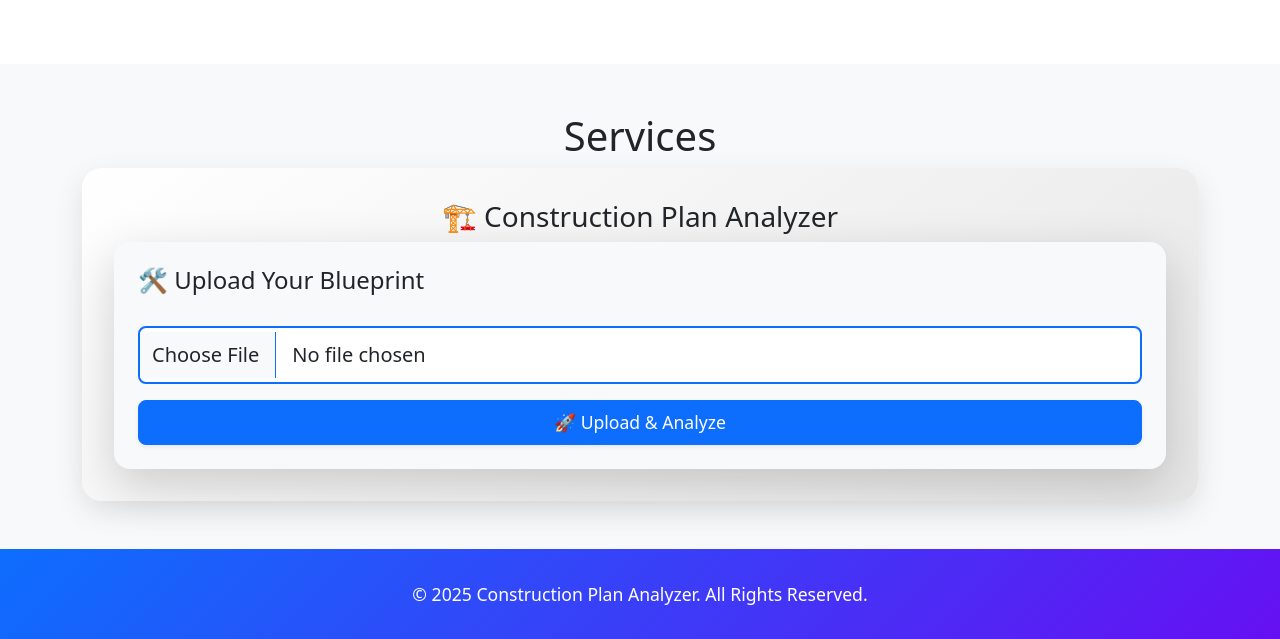
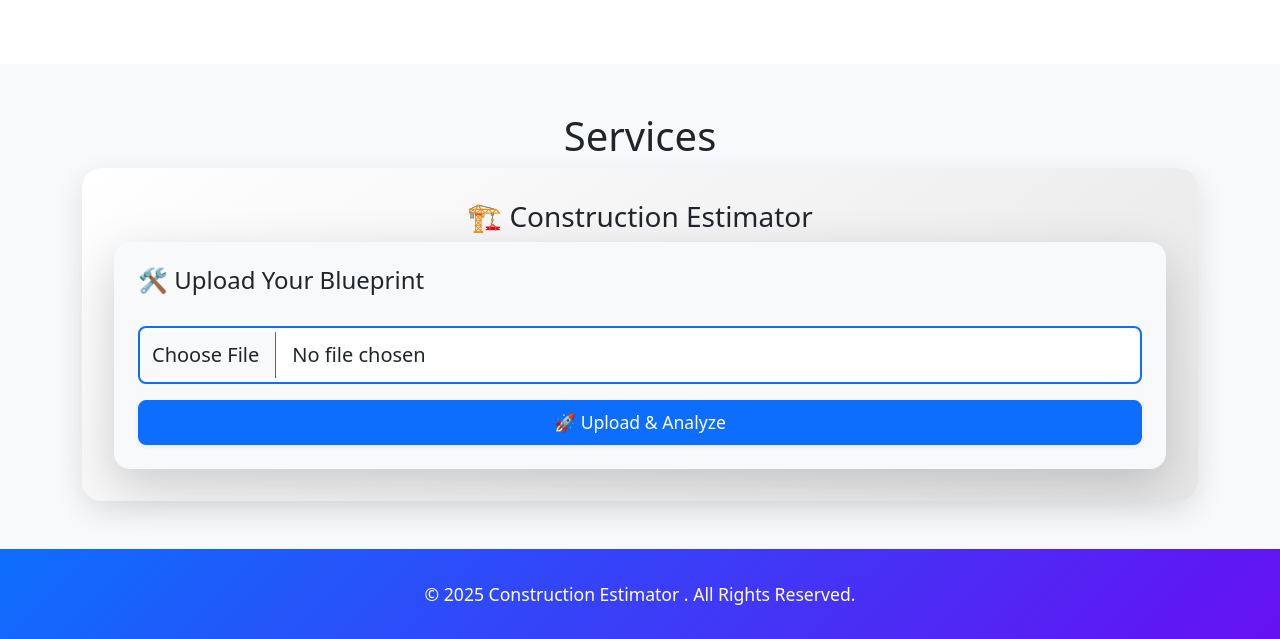
Before and after one commit to PrajienKanth/contruction, a Flask app: page / in a window 1280 px wide. Shown: the part 1421-2060 px from the top of the page. Run offline with Flask 3, Linux system fonts and the light colour scheme; some libraries are stand-ins or nearby versions.

Commit message:
Update index.html

```diff
--- a/templates/index.html
+++ b/templates/index.html
@@ -4,7 +4,7 @@
 <head>
   <meta charset="UTF-8">
   <meta name="viewport" content="width=device-width, initial-scale=1">
-  <title>Construction Plan Analyzer</title>
+  <title>Construction Estimator</title>
   <!-- Favicon -->
   <link rel="icon" type="image/x-icon" href="/static/images/logo.png">
 
@@ -28,7 +28,7 @@
     <div class="container">
       <div style="display: flex;">
         <img src="/static/images/logo2.png" alt="" style="width: 50px; border-radius: 50px; margin-right: 10px;">
-        <a class="navbar-brand" href="#">Construction Analyzer</a>
+        <a class="navbar-brand" href="#">Construction Estimator</a>
       </div>
       <button class="navbar-toggler bg-light" type="button" data-bs-toggle="collapse" data-bs-target="#navbarNav"
         aria-controls="navbarNav" aria-expanded="false" aria-label="Toggle navigation">
@@ -69,7 +69,7 @@
         </div>
         <div class="col-md-6">
           <p class="text-muted fs-5">
-            Construction Plan Analyzer leverages AI to streamline the construction planning process. Our platform
+            Construction Estimator leverages AI to streamline the construction planning process. Our platform
             simplifies blueprint analysis, offering accurate material estimations, smart suggestions, and detailed
             reports. Whether you’re a builder, architect, or project manager, our tools help reduce project time and
             costs by automating complex calculations. With our platform, you can quickly assess blueprints, receive
@@ -87,7 +87,7 @@
     <div class="container">
       <h1 style="text-align: center;">Services</h1>
       <div class="service-card">
-        <h3 class="text-center">🏗️ Construction Plan Analyzer</h3>
+        <h3 class="text-center">🏗️ Construction Estimator</h3>
         <form id="uploadForm" class="p-4 rounded-4 shadow-lg bg-light">
           <h4>🛠️ Upload Your Blueprint</h4>
 
@@ -129,7 +129,7 @@
   <!-- Footer -->
   <footer class="text-white text-center" data-aos="fade-up" data-aos-duration="1000">
     <div class="container">
-      <p>© 2025 Construction Plan Analyzer. All Rights Reserved.</p>
+      <p>© 2025 Construction Estimator . All Rights Reserved.</p>
     </div>
   </footer>
 
```
